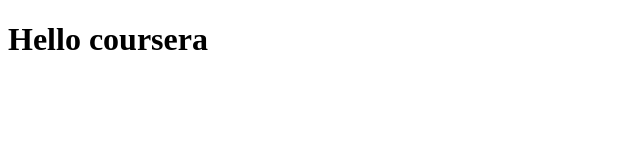
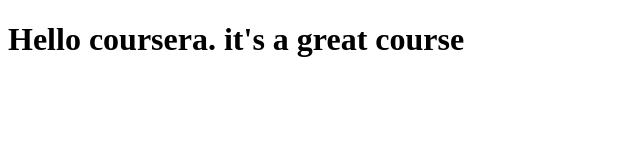
Before and after one commit to yoyofake/gitTest, a plain HTML site: page site/index.html in a window 1280 px wide. Shown: the whole page, without its empty margins (0-640 px from the left). Drawn offline with Linux system fonts and the light colour scheme.

Commit message:
My second commit

```diff
--- a/site/index.html
+++ b/site/index.html
@@ -4,6 +4,6 @@
 	<title> Hello world!</title>
 </head>
 <body>
-	<h1>Hello coursera</h1>
+	<h1>Hello coursera. it's a great course</h1>
 </body>
 </html>
```
